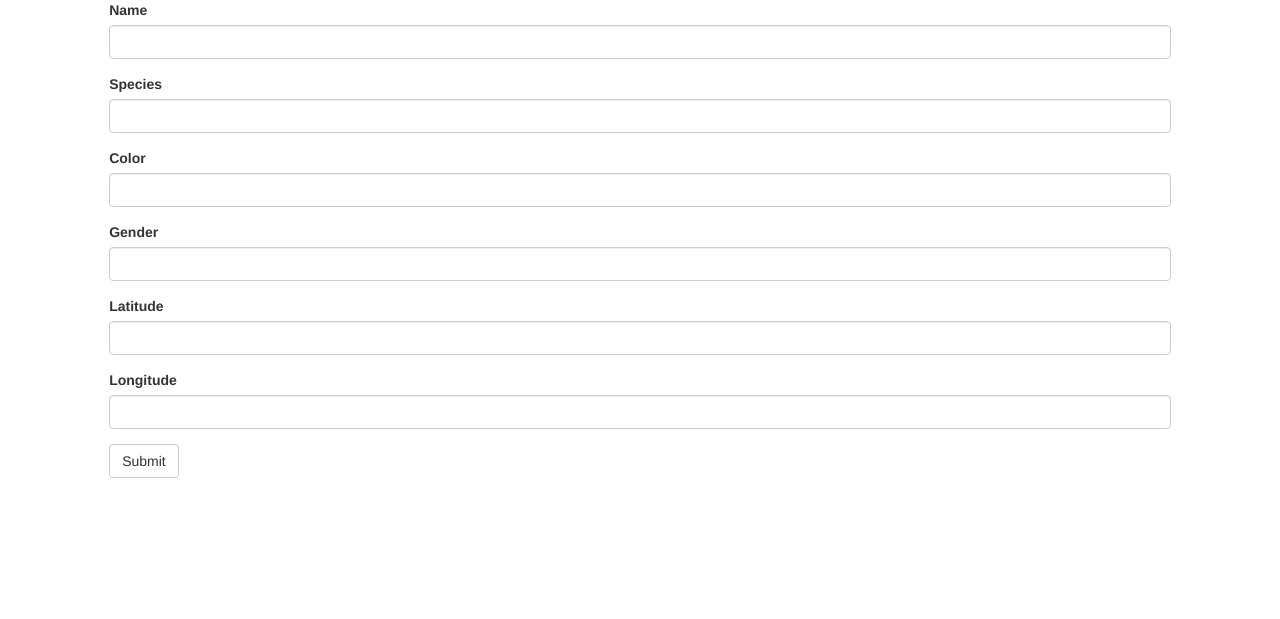
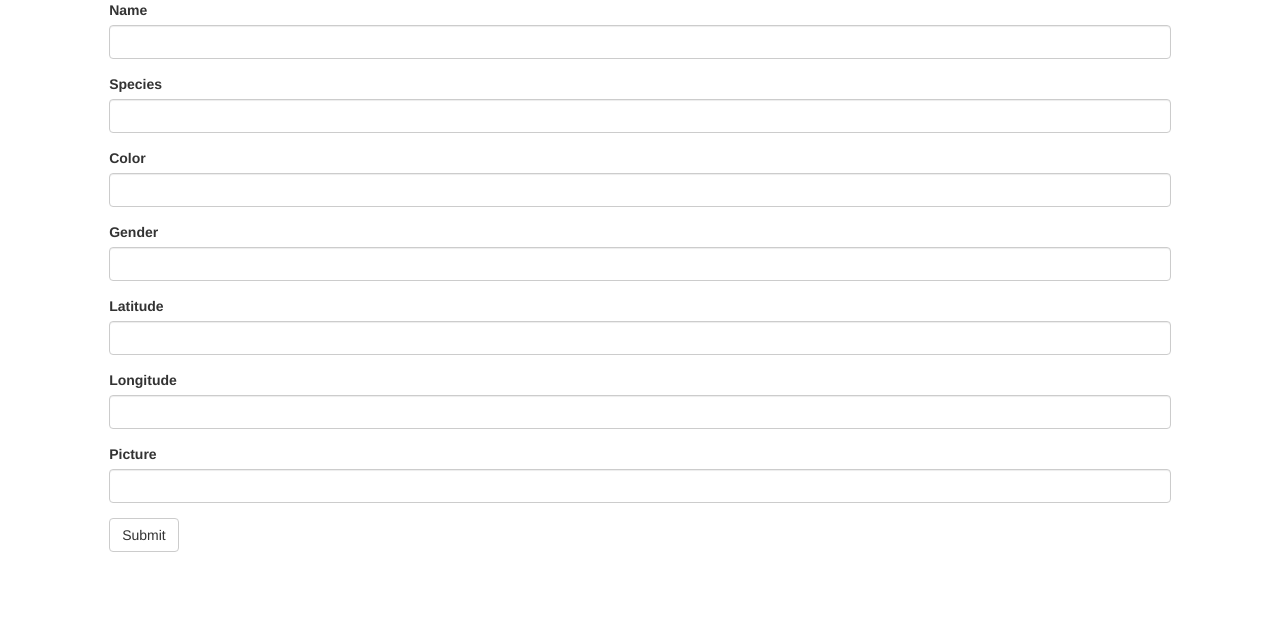
Before and after one commit to llsmith05/rapid-projects, a Flask app: page /addpet in a window 1280 px wide. Shown: the top 619 px of the page. Run offline with Flask 2, Linux system fonts and the light colour scheme; some libraries are stand-ins or nearby versions.

Commit message:
Added image field to pet add form

```diff
--- a/hackathon7/templates/add.html
+++ b/hackathon7/templates/add.html
@@ -36,6 +36,10 @@
 			    <label for="longitude">Longitude</label>
     			<input type="text" class="form-control" id="longitude" name="longitude">
 			  </div>
+			  <div class="form-group">
+			    <label for="image">Picture</label>
+    			<input type="text" class="form-control" id="image" name="image">
+			  </div>
 			  <button type="submit" class="btn btn-default">Submit</button>
 			</form>
 		</div>
```
